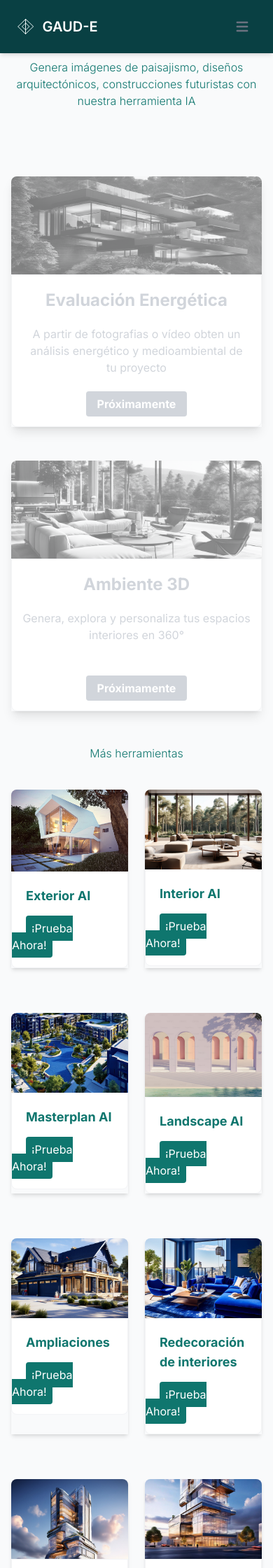
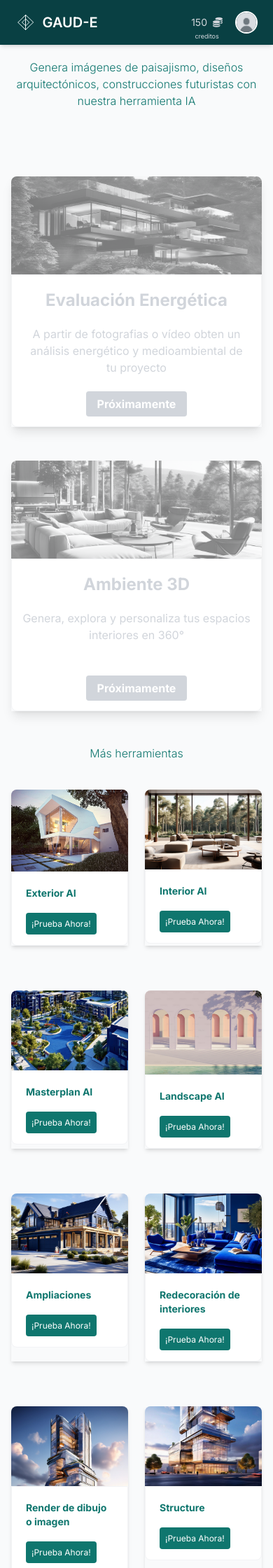
Before and after one commit to pabloossandon88/gaud-e-website, a Django app: page /explore-tools/ in a window 390 px wide. Shown: the top 2240 px of the page at 70% size. Run offline with Django 5.2, Linux system fonts and the light colour scheme; the visitor is signed in with stand-in values (Sample User, id 1); some libraries are stand-ins or nearby versions.

Commit message:
mas mejoras mobile en menu y en home

```diff
--- /dev/null
+++ b/GaudeSite/templates/GaudeSite/parts/credits.html
@@ -0,0 +1,4 @@
+<a href="#" class="text-white focus:ring-4 focus:ring-purple-300 font-normal rounded-lg text-sm py-1  sm:mr-2 lg:mr-0 dark:bg-purple-600 dark:hover:bg-purple-700 focus:outline-none dark:focus:ring-purple-800 flex flex-col pt-0">
+    <span class="valor text-sm text-gray-300">150<i class="fas fa-coins  text-sm pl-2"></i></span>
+    <span class="valor text-[9px] text-gray-300 text-center h-0">creditos</span>
+</a>
--- a/GaudeSite/templates/GaudeSite/parts/explore-tools.html
+++ b/GaudeSite/templates/GaudeSite/parts/explore-tools.html
@@ -50,78 +50,78 @@
             <div class="flex-1 w-25 my-5 shadow-md">
                 <img class="w-90 rounded-t-lg bg-white" src="http://127.0.0.1:8000/static/images/premium_photo-1661883964999-c1bcb57a7357.avif" alt="">
                 <div class="border border-gray-100 rounded-b-lg   pb-5 bg-white text-left">
-                  <h2 class="text-lg font-bold text-teal-700 m-5">Exterior AI</h2>
-                  <a href="{% url 'exteriorImage-view' %}" class="bg-teal-700 hover:bg-teal-800 text-white py-2 px-2 rounded mx-5">¡Prueba Ahora!</a>
+                  <h2 class="text-sm md:text-lg font-bold text-teal-700 m-5">Exterior AI</h2>
+                  <a href="{% url 'exteriorImage-view' %}" class="bg-teal-700 text-xs md:text-sm hover:bg-teal-800 text-white py-2 px-2 rounded mx-5">¡Prueba Ahora!</a>
                 </div>
             </div>
             <div class="flex-1 w-25 my-5 shadow-md">
                 <img class="w-90 rounded-t-lg" src="http://127.0.0.1:8000/static/images/interior.jpeg" alt="">
                 <div class="border border-gray-100 rounded-b-lg   pb-5 bg-white text-left">
-                  <h2 class="text-lg font-bold text-teal-700 m-5">Interior AI</h2>
-                  <a href="{% url 'interiorImage-view' %}" class="bg-teal-700 hover:bg-teal-800 text-white py-2 px-2 rounded mx-5">¡Prueba Ahora!</a>
+                  <h2 class="text-sm md:text-lg font-bold text-teal-700 m-5">Interior AI</h2>
+                  <a href="{% url 'interiorImage-view' %}" class="bg-teal-700 text-xs md:text-sm hover:bg-teal-800 text-white py-2 px-2 rounded mx-5">¡Prueba Ahora!</a>
                 </div>
             </div>
             <div class="flex-1 w-25 my-5 shadow-md">
                 <img class="w-90 rounded-t-lg" src="http://127.0.0.1:8000/static/images/masterplan.jpeg" alt="">
                 <div class="border border-gray-100 rounded-b-lg   pb-5 bg-white text-left">
-                  <h2 class="text-lg font-bold text-teal-700 m-5">Masterplan AI</h2>
-                  <a href="{% url 'masterPlan-view' %}" class="bg-teal-700 hover:bg-teal-800 text-white py-2 px-2 rounded mx-5">¡Prueba Ahora!</a>
+                  <h2 class="text-sm md:text-lg font-bold text-teal-700 m-5">Masterplan AI</h2>
+                  <a href="{% url 'masterPlan-view' %}" class="bg-teal-700 text-xs md:text-sm hover:bg-teal-800 text-white py-2 px-2 rounded mx-5">¡Prueba Ahora!</a>
                 </div>
             </div>
             <div class="flex-1 w-25 my-5 shadow-md">
                 <img class="w-90 rounded-t-lg" src="http://127.0.0.1:8000/static/images/premium_photo-1692444614772-ef47de42678c.avif" alt="">
                 <div class="border border-gray-100 rounded-b-lg   pb-5 bg-white text-left">
-                  <h2 class="text-lg font-bold text-teal-700 m-5">Landscape AI</h2>
-                  <a href="{% url 'landScape-view' %}" class="bg-teal-700 hover:bg-teal-800 text-white py-2 px-2 rounded mx-5">¡Prueba Ahora!</a>
+                  <h2 class="text-sm md:text-lg font-bold text-teal-700 m-5">Landscape AI</h2>
+                  <a href="{% url 'landScape-view' %}" class="bg-teal-700 text-xs md:text-sm hover:bg-teal-800 text-white py-2 px-2 rounded mx-5">¡Prueba Ahora!</a>
                 </div>
             </div>
             <div class="flex-1 w-25 my-5 shadow-md">
                 <img class="w-90 rounded-t-lg" src="http://127.0.0.1:8000/static/images/ampliaciones.jpeg" alt="">
                 <div class="border border-gray-100 rounded-b-lg   pb-5 bg-white text-left">
-                  <h2 class="text-lg font-bold text-teal-700 m-5">Ampliaciones</h2>
-                  <a href="{% url 'outPaint-view' %}" class="bg-teal-700 hover:bg-teal-800 text-white py-2 px-2 rounded mx-5">¡Prueba Ahora!</a>
+                  <h2 class="text-sm md:text-lg font-bold text-teal-700 m-5">Ampliaciones</h2>
+                  <a href="{% url 'outPaint-view' %}" class="bg-teal-700 text-xs md:text-sm hover:bg-teal-800 text-white py-2 px-2 rounded mx-5">¡Prueba Ahora!</a>
                 </div>
             </div>
             <div class="flex-1 w-25 my-5 shadow-md">
                 <img class="w-90 rounded-t-lg" src="http://127.0.0.1:8000/static/images/redecoracion.jpeg" alt="">
                 <div class="border border-gray-100 rounded-b-lg   pb-5 bg-white text-left">
-                  <h2 class="text-lg font-bold text-teal-700 m-5">Redecoración de interiores</h2>
-                  <a href="{% url 'interiorRedecoration-view' %}" class="bg-teal-700 hover:bg-teal-800 text-white py-2 px-2 rounded mx-5">¡Prueba Ahora!</a>
+                  <h2 class="text-sm md:text-lg font-bold text-teal-700 m-5">Redecoración de interiores</h2>
+                  <a href="{% url 'interiorRedecoration-view' %}" class="bg-teal-700 text-xs md:text-sm hover:bg-teal-800 text-white py-2 px-2 rounded mx-5">¡Prueba Ahora!</a>
                 </div>
             </div>
             <div class="flex-1 w-25 my-5 shadow-md">
                 <img class="w-90 rounded-t-lg" src="http://127.0.0.1:8000/static/images/renderizacion.jpeg" alt="">
                 <div class="border border-gray-100 rounded-b-lg   pb-5 bg-white text-left">
-                  <h2 class="text-lg font-bold text-teal-700 m-5">Render de dibujo o imagen</h2>
-                  <a href="{% url 'sketchImg-view' %}" class="bg-teal-700 hover:bg-teal-800 text-white py-2 px-2 rounded mx-5">¡Prueba Ahora!</a>
+                  <h2 class="text-sm md:text-lg font-bold text-teal-700 m-5">Render de dibujo o imagen</h2>
+                  <a href="{% url 'sketchImg-view' %}" class="bg-teal-700 text-xs md:text-sm hover:bg-teal-800 text-white py-2 px-2 rounded mx-5">¡Prueba Ahora!</a>
                </div>
             </div>
             <div class="flex-1 w-25 my-5 shadow-md">
                 <img class="w-90 rounded-t-lg" src="http://127.0.0.1:8000/static/images/structure.jpeg" alt="">
                 <div class="border border-gray-100 rounded-b-lg   pb-5 bg-white text-left">
-                  <h2 class="text-lg font-bold text-teal-700 m-5">Structure</h2>
-                  <a href="{% url 'replaceStructure-view' %}" class="bg-teal-700 hover:bg-teal-800 text-white py-2 px-2 rounded mx-5">¡Prueba Ahora!</a>
+                  <h2 class="text-sm md:text-lg font-bold text-teal-700 m-5">Structure</h2>
+                  <a href="{% url 'replaceStructure-view' %}" class="bg-teal-700 text-xs md:text-sm hover:bg-teal-800 text-white py-2 px-2 rounded mx-5">¡Prueba Ahora!</a>
                 </div>
             </div>
             <div class="flex-1 w-25 my-5 shadow-md">
                 <img class="w-90 rounded-t-lg" src="http://127.0.0.1:8000/static/images/background.jpeg" alt="">
                 <div class="border border-gray-100 rounded-b-lg   pb-5 bg-white text-left">
-                  <h2 class="text-lg font-bold text-teal-700 m-5">Remove Background</h2>
-                  <a href="{% url 'removeBackground-view' %}" class="bg-teal-700 hover:bg-teal-800 text-white py-2 px-2 rounded mx-5">¡Prueba Ahora!</a>
+                  <h2 class="text-sm md:text-lg font-bold text-teal-700 m-5">Remove Background</h2>
+                  <a href="{% url 'removeBackground-view' %}" class="bg-teal-700 text-xs md:text-sm hover:bg-teal-800 text-white py-2 px-2 rounded mx-5">¡Prueba Ahora!</a>
                 </div>
             </div>
             <div class="flex-1 w-25 my-5 shadow-md">
                 <img class="w-90 rounded-t-lg" src="http://127.0.0.1:8000/static/images/search.jpeg" alt="">
                 <div class="border border-gray-100 rounded-b-lg   pb-5 bg-white text-left">
-                  <h2 class="text-lg font-bold text-teal-700 m-5">Search and Replace</h2>
-                  <a href="{% url 'searchReplace-view' %}" class="bg-teal-700 hover:bg-teal-800 text-white py-2 px-2 rounded mx-5">¡Prueba Ahora!</a>
+                  <h2 class="text-sm md:text-lg font-bold text-teal-700 m-5">Search and Replace</h2>
+                  <a href="{% url 'searchReplace-view' %}" class="bg-teal-700 text-xs md:text-sm hover:bg-teal-800 text-white py-2 px-2 rounded mx-5">¡Prueba Ahora!</a>
                 </div>
             </div>
             <div class="flex-1 w-25 my-5 shadow-md">
                 <img class="w-90 rounded-t-lg" src="http://127.0.0.1:8000/static/images/upscale.jpeg" alt="">
                 <div class="border border-gray-100 rounded-b-lg   pb-5 bg-white text-left">
-                  <h2 class="text-lg font-bold text-teal-700 m-5">Upscale</h2>
-                  <a href="{% url 'upScale-view' %}" class="bg-teal-700 hover:bg-teal-800 text-white py-2 px-2 rounded mx-5">¡Prueba Ahora!</a>
+                  <h2 class="text-sm md:text-lg font-bold text-teal-700 m-5">Upscale</h2>
+                  <a href="{% url 'upScale-view' %}" class="bg-teal-700 text-xs md:text-sm hover:bg-teal-800 text-white py-2 px-2 rounded mx-5">¡Prueba Ahora!</a>
                 </div>
             </div>
         </div>
--- a/GaudeSite/templates/GaudeSite/parts/header.html
+++ b/GaudeSite/templates/GaudeSite/parts/header.html
@@ -6,13 +6,28 @@
                 <span class="self-center text-xl font-semibold whitespace-nowrap dark:text-white">GAUD-E</span>
             </a>
 
-            <div class="flex items-center" >
 
-                <button data-collapse-toggle="mobile-menu-2" type="button" class="inline-flex items-center p-2 ml-1 text-sm text-gray-500 rounded-lg lg:hidden hover:bg-gray-100 focus:outline-none focus:ring-2 focus:ring-gray-200 dark:text-gray-400 dark:hover:bg-gray-700 dark:focus:ring-gray-600" aria-controls="mobile-menu-2" aria-expanded="false">
-                    <span class="sr-only">Open main menu</span>
-                    <svg class="w-6 h-6" fill="currentColor" viewBox="0 0 20 20" xmlns="http://www.w3.org/2000/svg"><path fill-rule="evenodd" d="M3 5a1 1 0 011-1h12a1 1 0 110 2H4a1 1 0 01-1-1zM3 10a1 1 0 011-1h12a1 1 0 110 2H4a1 1 0 01-1-1zM3 15a1 1 0 011-1h12a1 1 0 110 2H4a1 1 0 01-1-1z" clip-rule="evenodd"></path></svg>
-                    <svg class="hidden w-6 h-6" fill="currentColor" viewBox="0 0 20 20" xmlns="http://www.w3.org/2000/svg"><path fill-rule="evenodd" d="M4.293 4.293a1 1 0 011.414 0L10 8.586l4.293-4.293a1 1 0 111.414 1.414L11.414 10l4.293 4.293a1 1 0 01-1.414 1.414L10 11.414l-4.293 4.293a1 1 0 01-1.414-1.414L8.586 10 4.293 5.707a1 1 0 010-1.414z" clip-rule="evenodd"></path></svg>
+
+
+            <div class="flex items-end md:items-center" >
+
+              {% if request.user.is_authenticated  %}
+              <div class="md:hidden">
+                {% include './credits.html'  %}
+              </div>
+
+                <button class="md:hidden outline-none focus:outline-none flex items-center md:min-w-32 ml-5">
+                  <img class="inline-block h-7 w-7 rounded-full ring-2 ring-white ml-0 " src="http://127.0.0.1:8000/static/images/user-default.png" alt="">
                 </button>
+              {%  else %}
+              <button data-collapse-toggle="mobile-menu-2" type="button" class="inline-flex items-center p-2 ml-1 text-sm text-gray-500 rounded-lg lg:hidden hover:bg-gray-100 focus:outline-none focus:ring-2 focus:ring-gray-200 dark:text-gray-400 dark:hover:bg-gray-700 dark:focus:ring-gray-600" aria-controls="mobile-menu-2" aria-expanded="false">
+                <span class="sr-only">Open main menu</span>
+                <svg class="w-6 h-6" fill="currentColor" viewBox="0 0 20 20" xmlns="http://www.w3.org/2000/svg"><path fill-rule="evenodd" d="M3 5a1 1 0 011-1h12a1 1 0 110 2H4a1 1 0 01-1-1zM3 10a1 1 0 011-1h12a1 1 0 110 2H4a1 1 0 01-1-1zM3 15a1 1 0 011-1h12a1 1 0 110 2H4a1 1 0 01-1-1z" clip-rule="evenodd"></path></svg>
+                <svg class="hidden w-6 h-6" fill="currentColor" viewBox="0 0 20 20" xmlns="http://www.w3.org/2000/svg"><path fill-rule="evenodd" d="M4.293 4.293a1 1 0 011.414 0L10 8.586l4.293-4.293a1 1 0 111.414 1.414L11.414 10l4.293 4.293a1 1 0 01-1.414 1.414L10 11.414l-4.293 4.293a1 1 0 01-1.414-1.414L8.586 10 4.293 5.707a1 1 0 010-1.414z" clip-rule="evenodd"></path></svg>
+              </button>
+              {%  endif %}
+
+
 
             </div>
 
@@ -25,10 +40,7 @@
 
                     {% if request.user.is_authenticated %}
 
-                      <a href="#" class="text-white focus:ring-4 focus:ring-purple-300 font-normal rounded-lg text-sm py-1  sm:mr-2 lg:mr-0 dark:bg-purple-600 dark:hover:bg-purple-700 focus:outline-none dark:focus:ring-purple-800 flex flex-col">
-                        <span class="valor text-sm text-gray-300">150<i class="fas fa-coins  text-sm pl-2"></i></span>
-                        <span class="valor text-[9px] text-gray-300 text-center h-0">creditos</span>
-                      </a>
+                    {%  include './credits.html' %}
 
                       <div class="group inline-block">
                         <button class="outline-none focus:outline-none flex items-center min-w-32">
```
